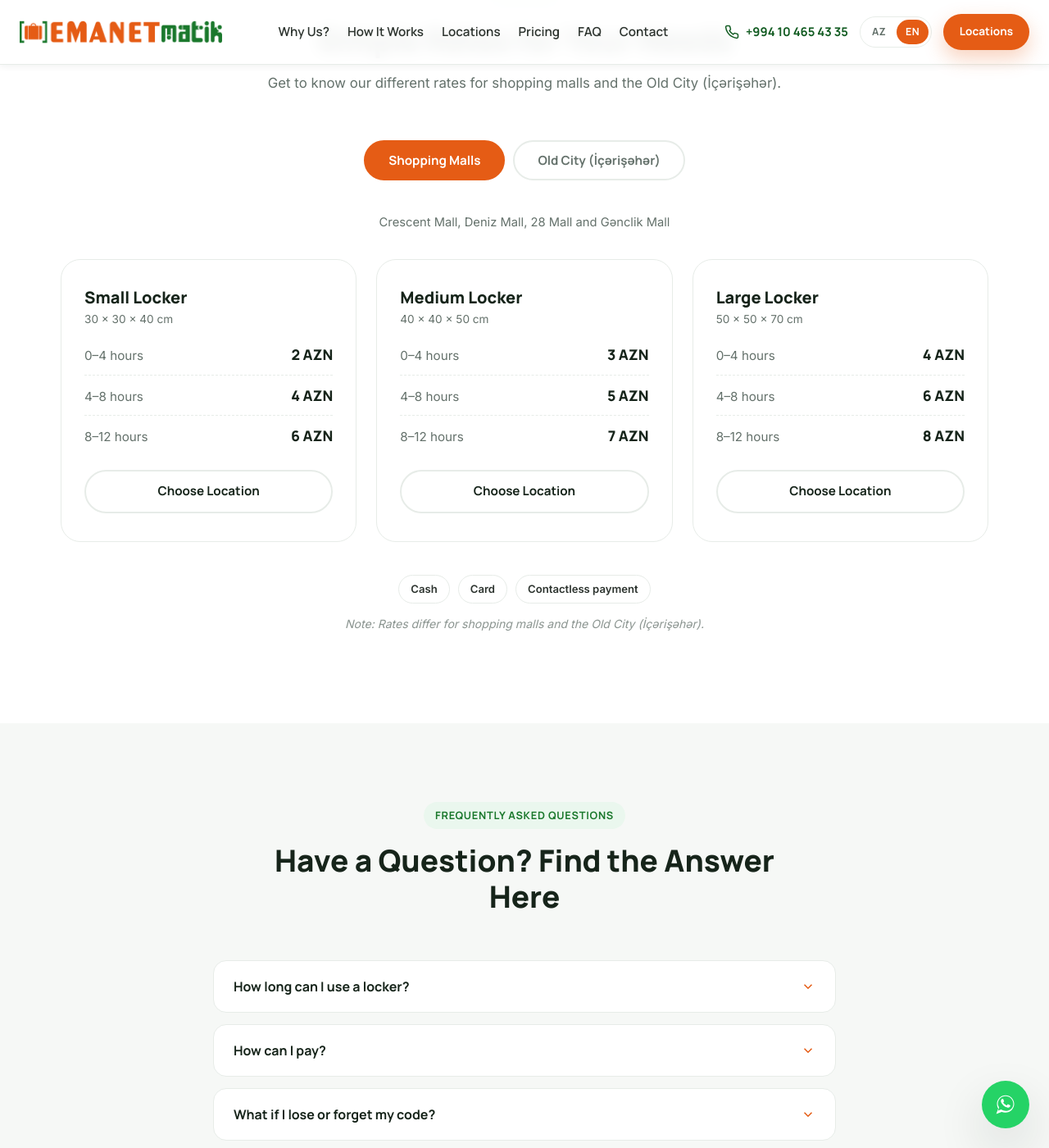
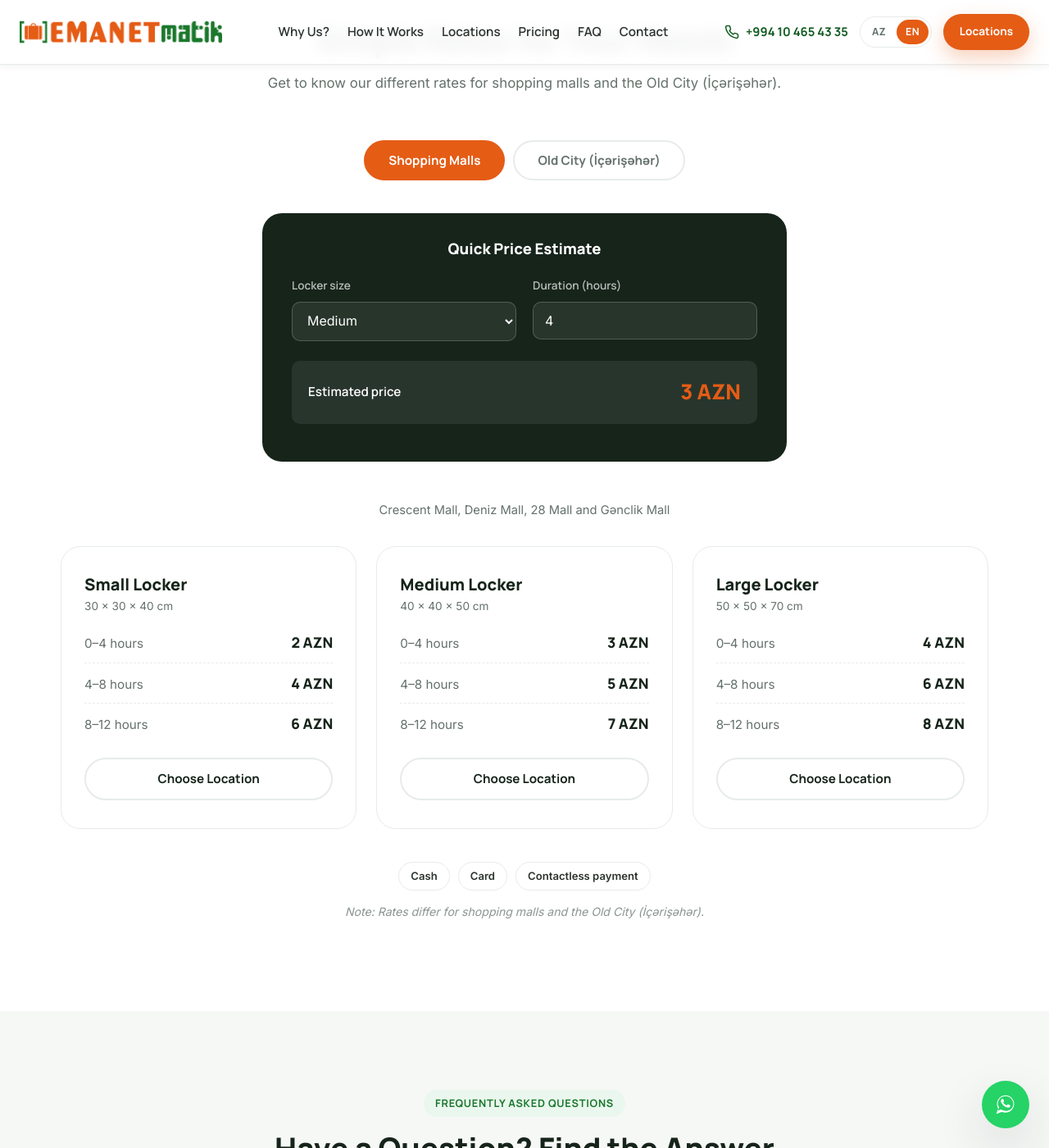
Before and after one commit to enderkus/emanetmatik.az, a Jekyll site: the page built from en/index.html, in a window 1280 px wide and 1400 px high, scrolled down 4510 px. Shown: the whole window at 82% size. Built offline with Jekyll 4.4.1, drawn with Linux system fonts in a browser that asks for light colours; some of the changed text lies outside the part shown.

Commit message:
Add price calculator, privacy policy, and terms of use pages
- Interactive price calculator in the Pricing section, synced with
  the mall/İçərişəhər tabs, computing live estimates from the same
  pricing data used to render the cards
- Bilingual Privacy Policy and Terms of Use pages (AZ + EN), linked
  from the footer
- Fixed header/footer nav anchors to route through the home page URL
  so they work correctly from the new standalone legal pages, and
  added alt_url front matter so the language switch on those pages
  links to the matching page in the other language

```diff
--- a/_includes/footer.html
+++ b/_includes/footer.html
@@ -1,5 +1,7 @@
 {% assign t = site.data.i18n[page.lang] %}
 {% assign locs = site.data.locations[page.lang] %}
+{% assign home_url = '/' | relative_url %}
+{% if page.lang == 'en' %}{% assign home_url = '/en/' | relative_url %}{% endif %}
 <footer class="site-footer" id="elaqe">
   <div class="container footer-top">
     <div class="footer-col footer-brand">
@@ -21,10 +23,10 @@
     <div class="footer-col">
       <h4>{{ t.footer.quick_links }}</h4>
       <ul>
-        <li><a href="#niye-biz">{{ t.nav.niye_biz }}</a></li>
-        <li><a href="#nece-isleyir">{{ t.nav.nece_isleyir }}</a></li>
-        <li><a href="#qiymetler">{{ t.nav.qiymetler }}</a></li>
-        <li><a href="#sss">{{ t.nav.sss }}</a></li>
+        <li><a href="{{ home_url }}#niye-biz">{{ t.nav.niye_biz }}</a></li>
+        <li><a href="{{ home_url }}#nece-isleyir">{{ t.nav.nece_isleyir }}</a></li>
+        <li><a href="{{ home_url }}#qiymetler">{{ t.nav.qiymetler }}</a></li>
+        <li><a href="{{ home_url }}#sss">{{ t.nav.sss }}</a></li>
       </ul>
     </div>
 
@@ -32,7 +34,7 @@
       <h4>{{ t.footer.locations_title }}</h4>
       <ul>
         {% for loc in locs %}
-        <li><a href="#lokasiyalar">{{ loc.name }}</a></li>
+        <li><a href="{{ home_url }}#lokasiyalar">{{ loc.name }}</a></li>
         {% endfor %}
       </ul>
     </div>
@@ -63,6 +65,10 @@
   <div class="footer-bottom">
     <div class="container footer-bottom-inner">
       <p>&copy; {{ 'now' | date: "%Y" }} {{ site.company.name }}. {{ t.footer.rights }}</p>
+      <div class="footer-legal-links">
+        <a href="{{ t.footer.privacy_url | relative_url }}">{{ t.footer.privacy_link }}</a>
+        <a href="{{ t.footer.terms_url | relative_url }}">{{ t.footer.terms_link }}</a>
+      </div>
     </div>
   </div>
 </footer>
--- a/_includes/header.html
+++ b/_includes/header.html
@@ -1,18 +1,29 @@
 {% assign t = site.data.i18n[page.lang] %}
+{% assign home_url = '/' | relative_url %}
+{% if page.lang == 'en' %}{% assign home_url = '/en/' | relative_url %}{% endif %}
+{% assign az_url = '/' %}
+{% assign en_url = '/en/' %}
+{% if page.lang == 'az' %}
+  {% assign az_url = page.url %}
+  {% if page.alt_url %}{% assign en_url = page.alt_url %}{% endif %}
+{% else %}
+  {% assign en_url = page.url %}
+  {% if page.alt_url %}{% assign az_url = page.alt_url %}{% endif %}
+{% endif %}
 <header class="site-header" id="site-header">
   <div class="container header-inner">
-    <a href="{{ '/' | relative_url }}#top" class="brand">
+    <a href="{{ home_url }}#top" class="brand">
       <img src="{{ '/assets/img/logo.png' | relative_url }}" alt="{{ site.company.name }}" class="brand-logo">
     </a>
 
     <nav class="main-nav" id="main-nav">
       <ul>
-        <li><a href="#niye-biz" class="nav-link">{{ t.nav.niye_biz }}</a></li>
-        <li><a href="#nece-isleyir" class="nav-link">{{ t.nav.nece_isleyir }}</a></li>
-        <li><a href="#lokasiyalar" class="nav-link">{{ t.nav.lokasiyalar }}</a></li>
-        <li><a href="#qiymetler" class="nav-link">{{ t.nav.qiymetler }}</a></li>
-        <li><a href="#sss" class="nav-link">{{ t.nav.sss }}</a></li>
-        <li><a href="#elaqe" class="nav-link">{{ t.nav.elaqe }}</a></li>
+        <li><a href="{{ home_url }}#niye-biz" class="nav-link">{{ t.nav.niye_biz }}</a></li>
+        <li><a href="{{ home_url }}#nece-isleyir" class="nav-link">{{ t.nav.nece_isleyir }}</a></li>
+        <li><a href="{{ home_url }}#lokasiyalar" class="nav-link">{{ t.nav.lokasiyalar }}</a></li>
+        <li><a href="{{ home_url }}#qiymetler" class="nav-link">{{ t.nav.qiymetler }}</a></li>
+        <li><a href="{{ home_url }}#sss" class="nav-link">{{ t.nav.sss }}</a></li>
+        <li><a href="{{ home_url }}#elaqe" class="nav-link">{{ t.nav.elaqe }}</a></li>
       </ul>
     </nav>
 
@@ -22,10 +33,10 @@
         <span>{{ site.company.phone }}</span>
       </a>
       <div class="lang-switch" role="group" aria-label="Language">
-        <a href="{{ '/' | relative_url }}" class="lang-btn{% if page.lang == 'az' %} is-active{% endif %}">AZ</a>
-        <a href="{{ '/en/' | relative_url }}" class="lang-btn{% if page.lang == 'en' %} is-active{% endif %}">EN</a>
+        <a href="{{ az_url | relative_url }}" class="lang-btn{% if page.lang == 'az' %} is-active{% endif %}">AZ</a>
+        <a href="{{ en_url | relative_url }}" class="lang-btn{% if page.lang == 'en' %} is-active{% endif %}">EN</a>
       </div>
-      <a href="#lokasiyalar" class="btn btn-primary btn-sm">{{ t.nav.lokasiyalar }}</a>
+      <a href="{{ home_url }}#lokasiyalar" class="btn btn-primary btn-sm">{{ t.nav.lokasiyalar }}</a>
     </div>
 
     <button class="nav-toggle" id="nav-toggle" aria-label="{{ t.misc.nav_toggle_label }}" aria-expanded="false" aria-controls="main-nav">
--- a/_includes/home.html
+++ b/_includes/home.html
@@ -157,6 +157,31 @@
       <button type="button" class="pricing-tab" data-target="icherisheher" role="tab" aria-selected="false">{{ pricing.icherisheher.label }}</button>
     </div>
 
+    <!-- Qiymet Hesablayicisi -->
+    <div class="price-calculator" id="price-calculator">
+      <script type="application/json" id="price-calculator-data">{{ pricing | jsonify }}</script>
+      <h3>{{ t.calculator.title }}</h3>
+      <div class="calc-row">
+        <label class="calc-field">
+          <span>{{ t.calculator.size_label }}</span>
+          <select id="calc-size">
+            <option value="kicik">{{ t.calculator.size_kicik }}</option>
+            <option value="orta" selected>{{ t.calculator.size_orta }}</option>
+            <option value="boyuk">{{ t.calculator.size_boyuk }}</option>
+          </select>
+        </label>
+        <label class="calc-field">
+          <span>{{ t.calculator.hours_label }}</span>
+          <input type="number" id="calc-hours" min="1" max="48" value="4" inputmode="numeric">
+        </label>
+      </div>
+      <div class="calc-result" id="calc-result-box">
+        <span class="calc-result-label">{{ t.calculator.result_label }}</span>
+        <span class="calc-result-value" id="calc-result-value">— AZN</span>
+      </div>
+      <p class="calc-note" id="calc-note" data-over-limit="{{ t.calculator.over_limit }}"></p>
+    </div>
+
     <!-- Ticarət Mərkəzləri tarifi -->
     <div class="pricing-panel is-active" data-panel="mall">
       <p class="pricing-block-sublabel">{{ pricing.mall.sublabel }}</p>
--- a/assets/css/style.css
+++ b/assets/css/style.css
@@ -545,6 +545,75 @@ ul { list-style: none; margin: 0; padding: 0; }
   color: #fff;
 }
 
+.price-calculator {
+  max-width: 640px;
+  margin: 0 auto 48px;
+  background: var(--color-ink);
+  border-radius: var(--radius-lg);
+  padding: 32px 36px;
+  color: #fff;
+}
+.price-calculator h3 {
+  color: #fff;
+  text-align: center;
+  font-size: 1.15rem;
+  margin-bottom: 24px;
+}
+.calc-row {
+  display: flex;
+  gap: 20px;
+  margin-bottom: 24px;
+}
+.calc-field {
+  flex: 1;
+  display: flex;
+  flex-direction: column;
+  gap: 8px;
+  font-size: .85rem;
+  color: rgba(255, 255, 255, 0.7);
+  font-family: var(--font-heading);
+  font-weight: 600;
+}
+.calc-field select,
+.calc-field input {
+  font-family: var(--font-body);
+  font-size: 1rem;
+  padding: 12px 14px;
+  border-radius: var(--radius-sm);
+  border: 1px solid rgba(255, 255, 255, 0.2);
+  background: rgba(255, 255, 255, 0.08);
+  color: #fff;
+}
+.calc-field select option { color: var(--color-ink); }
+.calc-field input:focus,
+.calc-field select:focus { outline: 2px solid var(--color-orange); }
+
+.calc-result {
+  display: flex;
+  align-items: center;
+  justify-content: space-between;
+  background: rgba(255, 255, 255, 0.08);
+  border-radius: var(--radius-sm);
+  padding: 18px 20px;
+}
+.calc-result-label {
+  font-family: var(--font-heading);
+  font-weight: 600;
+  font-size: .95rem;
+}
+.calc-result-value {
+  font-family: var(--font-heading);
+  font-weight: 800;
+  font-size: 1.6rem;
+  color: var(--color-orange);
+}
+.calc-note {
+  margin: 14px 0 0;
+  font-size: .85rem;
+  color: rgba(255, 255, 255, 0.7);
+  text-align: center;
+}
+
 .pricing-panel { display: none; }
 .pricing-panel.is-active { display: block; }
 .pricing-block-sublabel {
@@ -742,9 +811,53 @@ ul { list-style: none; margin: 0; padding: 0; }
 .footer-bottom { padding: 22px 0; }
 .footer-bottom-inner {
   display: flex;
-  justify-content: center;
+  flex-direction: column;
+  align-items: center;
+  gap: 10px;
   font-size: .82rem;
   color: rgba(255,255,255,.5);
+  text-align: center;
+}
+.footer-legal-links { display: flex; gap: 18px; }
+.footer-legal-links a { color: rgba(255,255,255,.6); }
+.footer-legal-links a:hover { color: #fff; }
+
+/* =========================================================
+   Legal pages (Privacy / Terms)
+   ========================================================= */
+.legal-page { padding: 64px 0 100px; }
+.legal-content { max-width: 760px; margin: 0 auto; }
+.legal-content h1 {
+  font-size: clamp(1.8rem, 3vw, 2.2rem);
+  margin-bottom: 8px;
+}
+.legal-updated {
+  color: var(--color-muted);
+  font-size: .9rem;
+  margin-bottom: 40px;
+}
+.legal-content h2 {
+  font-size: 1.25rem;
+  margin-top: 40px;
+  margin-bottom: 12px;
+}
+.legal-content p { margin-bottom: 16px; }
+.legal-content ul {
+  margin: 0 0 16px;
+  padding-left: 22px;
+  list-style: disc;
+}
+.legal-content li { margin-bottom: 8px; color: var(--color-muted); }
+.legal-content a { color: var(--color-orange); text-decoration: underline; }
+.legal-back-link {
+  display: inline-flex;
+  align-items: center;
+  gap: 6px;
+  margin-bottom: 32px;
+  font-family: var(--font-heading);
+  font-weight: 700;
+  font-size: .9rem;
+  color: var(--color-orange);
 }
 
 /* =========================================================
@@ -819,4 +932,7 @@ ul { list-style: none; margin: 0; padding: 0; }
   .footer-top { grid-template-columns: 1fr; gap: 32px; }
   .cta-inner { flex-direction: column; text-align: center; }
   .hero-photo-frame { max-width: 320px; }
+  .price-calculator { padding: 26px 22px; }
+  .calc-row { flex-direction: column; gap: 14px; }
+  .calc-result { flex-direction: column; align-items: flex-start; gap: 8px; }
 }
--- a/assets/js/main.js
+++ b/assets/js/main.js
@@ -42,6 +42,57 @@ document.addEventListener('DOMContentLoaded', function () {
     }
   }
 
+  // Price calculator
+  var calcBox = document.getElementById('price-calculator');
+  var updateCalculator = null;
+  if (calcBox) {
+    var calcDataEl = document.getElementById('price-calculator-data');
+    var pricing = JSON.parse(calcDataEl.textContent);
+    var sizeSelect = document.getElementById('calc-size');
+    var hoursInput = document.getElementById('calc-hours');
+    var resultValue = document.getElementById('calc-result-value');
+    var noteEl = document.getElementById('calc-note');
+
+    var getActiveScheme = function () {
+      var activeTab = document.querySelector('.pricing-tab.is-active');
+      return activeTab ? activeTab.getAttribute('data-target') : 'mall';
+    };
+
+    updateCalculator = function () {
+      var scheme = getActiveScheme();
+      var sizeId = sizeSelect.value;
+      var hours = parseInt(hoursInput.value, 10);
+      noteEl.textContent = '';
+
+      if (!hours || hours < 1) {
+        resultValue.textContent = '— AZN';
+        return;
+      }
+
+      if (scheme === 'mall') {
+        var mallPlan = pricing.mall.plans.filter(function (p) { return p.id === sizeId; })[0];
+        var tierIndex = hours <= 4 ? 0 : hours <= 8 ? 1 : hours <= 12 ? 2 : -1;
+        if (tierIndex === -1 || !mallPlan) {
+          resultValue.textContent = '— AZN';
+          noteEl.textContent = noteEl.getAttribute('data-over-limit');
+        } else {
+          resultValue.textContent = mallPlan.prices[tierIndex] + ' AZN';
+        }
+      } else {
+        var icPlan = pricing.icherisheher.plans.filter(function (p) { return p.id === sizeId; })[0];
+        if (!icPlan) { resultValue.textContent = '— AZN'; return; }
+        var extraHours = Math.max(0, hours - icPlan.base_hours);
+        var blocks = Math.ceil(extraHours / pricing.icherisheher.extra_block_hours);
+        var price = icPlan.base_price + (blocks * pricing.icherisheher.extra_block_price);
+        resultValue.textContent = price + ' AZN';
+      }
+    };
+
+    sizeSelect.addEventListener('change', updateCalculator);
+    hoursInput.addEventListener('input', updateCalculator);
+    updateCalculator();
+  }
+
   // Pricing tabs
   var pricingTabs = document.querySelectorAll('.pricing-tab');
   if (pricingTabs.length) {
@@ -57,6 +108,8 @@ document.addEventListener('DOMContentLoaded', function () {
         document.querySelectorAll('.pricing-panel').forEach(function (panel) {
           panel.classList.toggle('is-active', panel.getAttribute('data-panel') === target);
         });
+
+        if (updateCalculator) { updateCalculator(); }
       });
     });
   }
```
Also changed, not shown: _data/i18n.yml (+28 -0 lines), en/privacy-policy/index.html (added, +45 -0 lines), en/terms-of-use/index.html (added, +55 -0 lines), gizlilik-siyaseti/index.html (added, +45 -0 lines), istifade-sertleri/index.html (added, +55 -0 lines).
